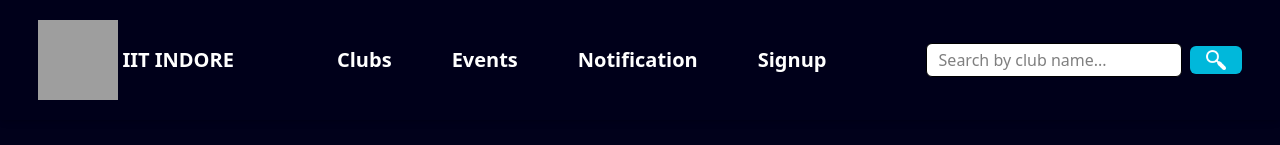
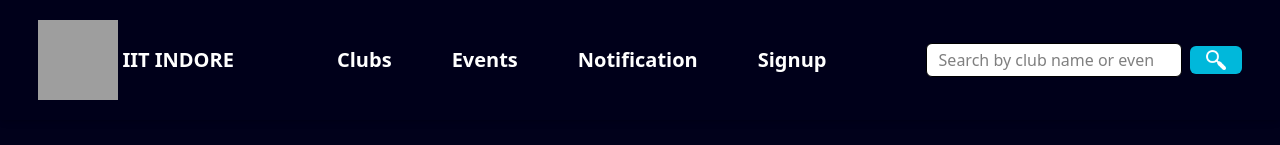
Before and after one commit to Sakshya2504/announcementiiti, a React (Vite) app: page / in a window 1280 px wide. Shown: the top 145 px of the page. Built offline with nearby package versions, Linux system fonts and the light colour scheme; no server answers; grey boxes are pictures that could not be loaded.

Commit message:
Sakshya-20

```diff
--- a/src/components/NavBar.jsx
+++ b/src/components/NavBar.jsx
@@ -69,7 +69,7 @@ export default function NavBar({ searchQuery, setSearchQuery, ...props }) {
           >
             <input
               type="search"
-              placeholder="Search by club name..."
+              placeholder="Search by club name or event name"
               value={searchQuery}
               onChange={(e) => setSearchQuery(e.target.value)}
               className="px-3 py-1 rounded-md bg-white text-black border border-black focus:outline-none w-64"
```
